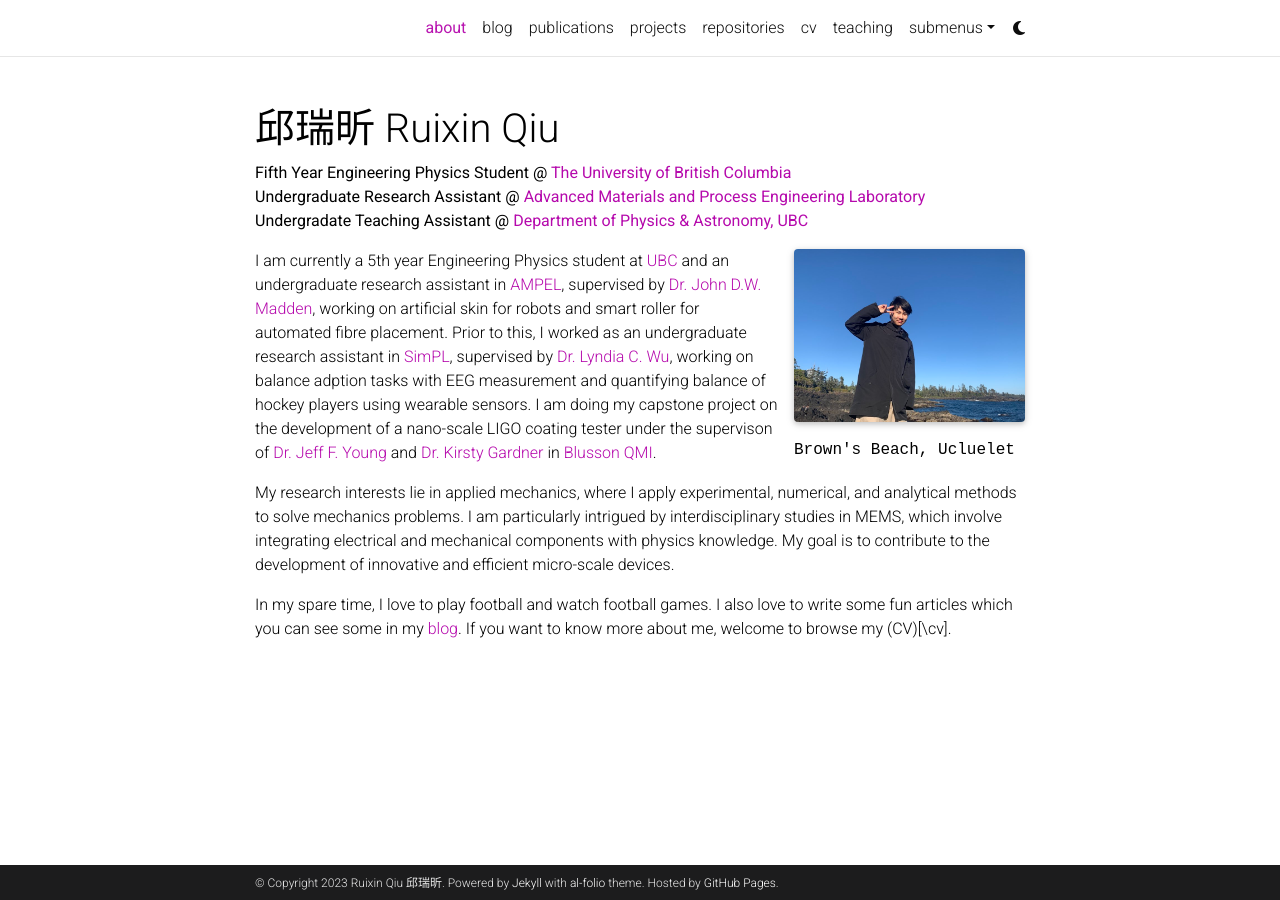
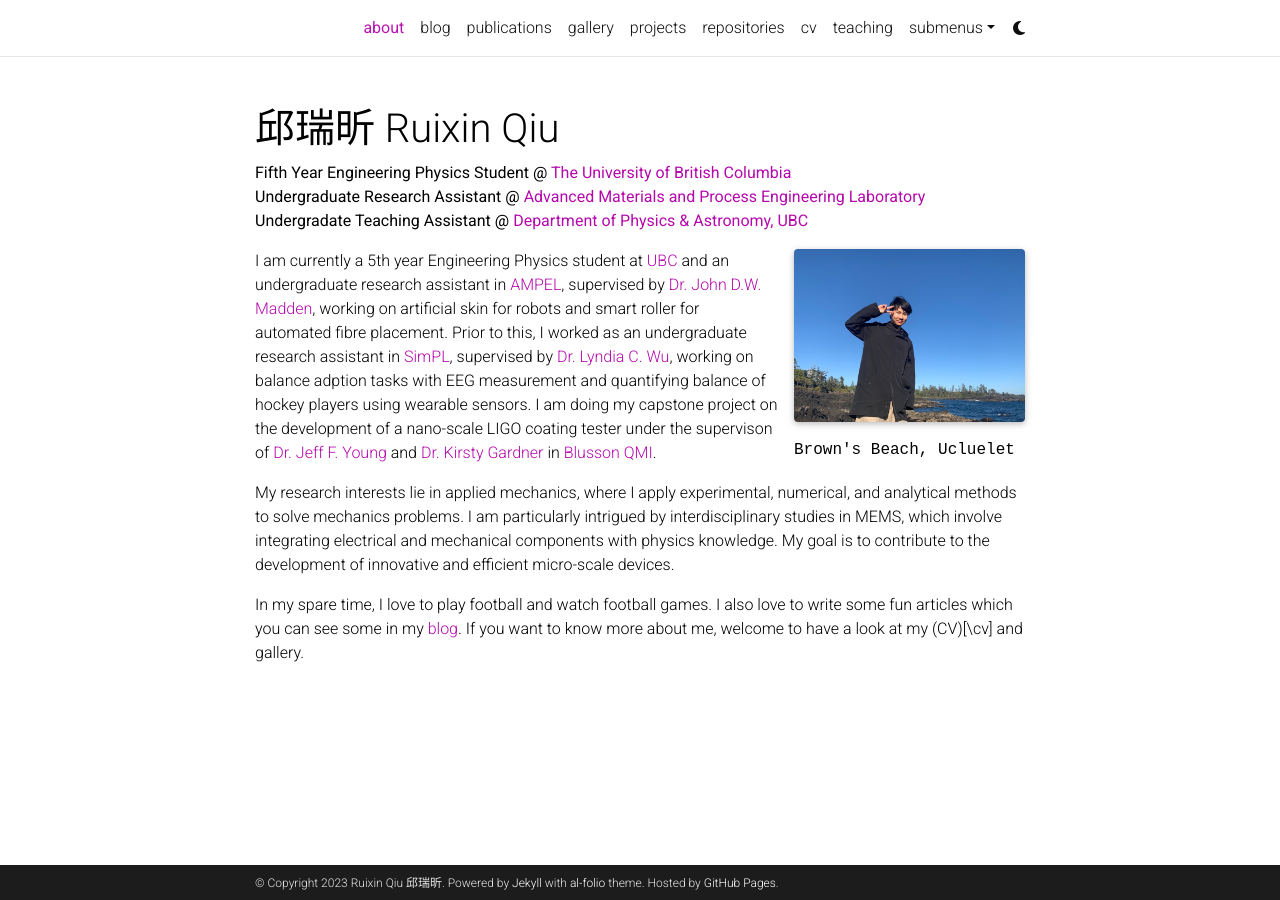
Before and after one commit to qrx10/qrx10.github.io, a Jekyll site: the page built from _pages/about.md, in a window 1280 px wide. Built offline with Jekyll 4.4.1, drawn with Linux system fonts in a browser that asks for light colours; full-size pictures stand in for the smaller copies a plugin makes; comment, search, counter and statistics services are not loaded; a style sheet for code colours, icons or effects is not loaded.

Commit message:
adding gallery

```diff
--- a/_pages/about.md
+++ b/_pages/about.md
@@ -21,4 +21,4 @@
 
 My research interests lie in applied mechanics, where I apply experimental, numerical, and analytical methods to solve mechanics problems. I am particularly intrigued by interdisciplinary studies in MEMS, which involve integrating electrical and mechanical components with physics knowledge. My goal is to contribute to the development of innovative and efficient micro-scale devices.
 
-In my spare time, I love to play football and watch football games. I also love to write some fun articles which you can see some in my [blog](/blog/). If you want to know more about me, welcome to browse my (CV)[\cv\].
+In my spare time, I love to play football and watch football games. I also love to write some fun articles which you can see some in my [blog](/blog/). If you want to know more about me, welcome to have a look at my (CV)[\cv\] and gallery.
```
Also changed, not shown: _pages/gallery.md (added, +10 -0 lines).
